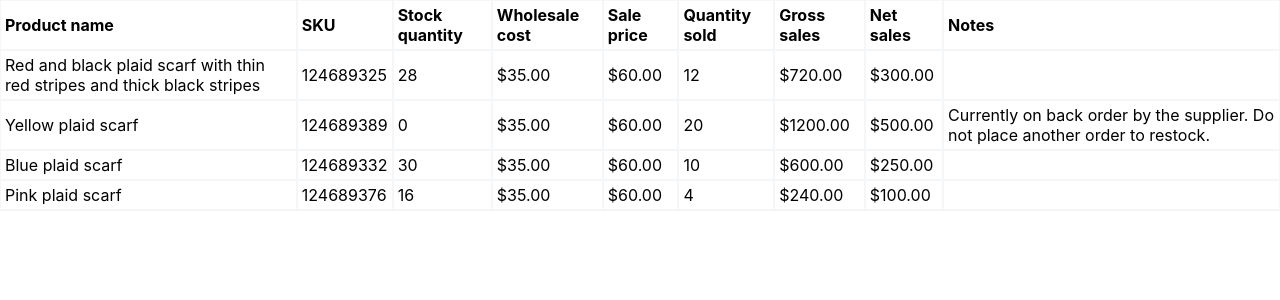
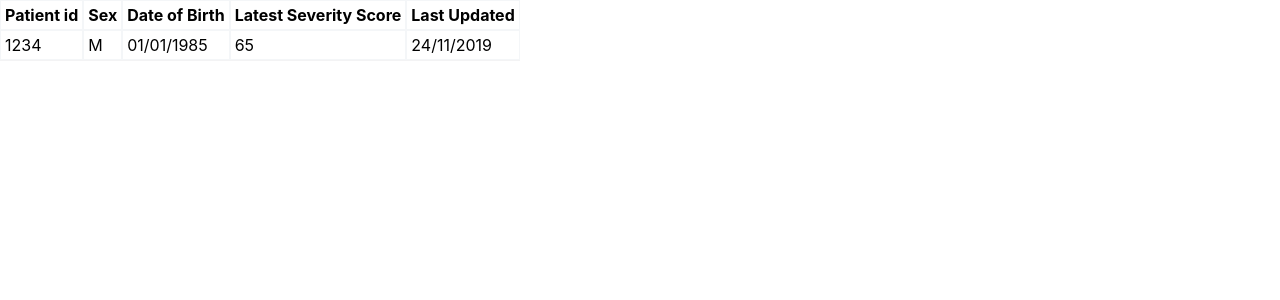
Before and after one commit to ricardomokhtari/Eczema-Database-Web-App, a React (Create React App) app: page / in a window 1280 px wide. Shown: the top 300 px of the page. Built offline with nearby package versions, Linux system fonts and the light colour scheme.

Commit message:
Added patient info

```diff
--- a/src/App.js
+++ b/src/App.js
@@ -6,62 +6,21 @@ class App extends Component {
   render() {
 
     const headings = [
-      'Product name',
-      'SKU',
-      'Stock quantity',
-      'Wholesale cost',
-      'Sale price',
-      'Quantity sold',
-      'Gross sales',
-      'Net sales',
-      'Notes',
+      'Patient id',
+      'Sex',
+      'Date of Birth',
+      'Latest Severity Score',
+      'Last Updated'
     ];
 
     const rows = [
       [
-        'Red and black plaid scarf with thin red stripes and thick black stripes',
-        124689325,
-        28,
-        '$35.00',
-        '$60.00',
-        12,
-        '$720.00',
-        '$300.00',
-        '',
-      ],
-      [
-        'Yellow plaid scarf',
-        124689389,
-        0,
-        '$35.00',
-        '$60.00',
-        20,
-        '$1200.00',
-        '$500.00',
-        'Currently on back order by the supplier. Do not place another order to restock.',
-      ],
-      [
-        'Blue plaid scarf',
-        124689332,
-        30,
-        '$35.00',
-        '$60.00',
-        10,
-        '$600.00',
-        '$250.00',
-        '',
-      ],
-      [
-        'Pink plaid scarf',
-        124689376,
-        16,
-        '$35.00',
-        '$60.00',
-        4,
-        '$240.00',
-        '$100.00',
-        '',
-      ],
+        '1234',
+        'M',
+        '01/01/1985',
+        '65',
+        '24/11/2019',
+      ]
     ];
 
     return (
```
